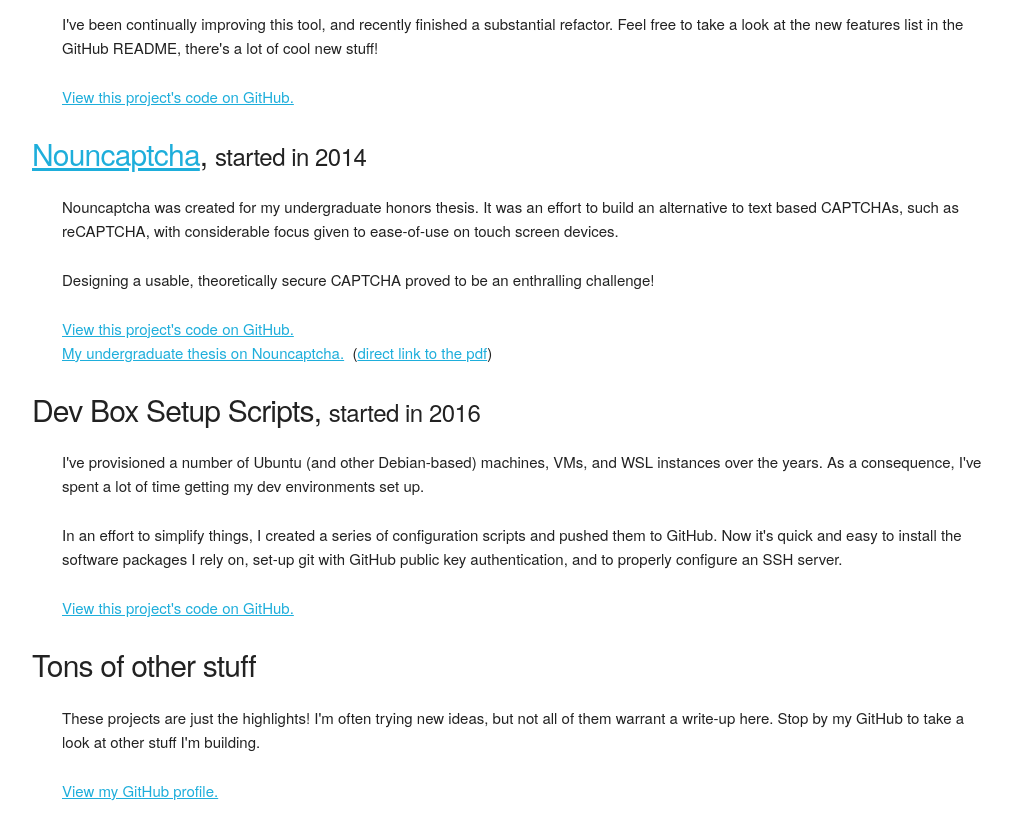
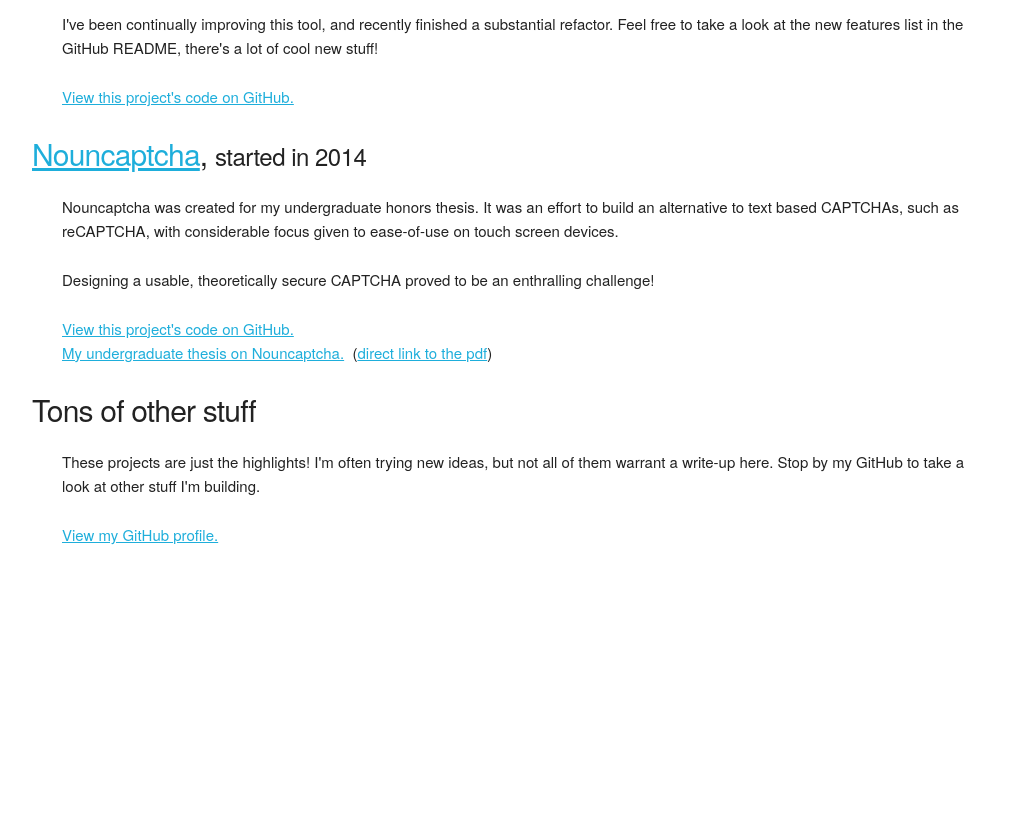
Before and after one commit to cjjeakle/cjjeakle.github.io, a Jekyll site: the page built from projects/index.html, in a window 1280 px wide and 900 px high, scrolled down 1091 px. Shown: the top 840 px of the window, without its empty margins (128-1140 px from the left). Built offline with Jekyll 4.4.1, drawn with Linux system fonts in a browser that asks for light colours; nearby versions of some CDN libraries; after the commit the page ends 1735 px from its top, so only the background shows below that.

Commit message:
Remove devbox-setup from projects page.
I don't really maintain those scripts these days, I've switched to private notes that I don't have to think about as much (since nobody else can see or rely on them).

```diff
--- a/projects/index.html
+++ b/projects/index.html
@@ -81,22 +81,6 @@
   </div>
 
   <div class="row">
-    <div class="row inline-header" id="devbox-setup"><h4>Dev Box Setup Scripts</h4><h5>started in 2016</h5></div>
-    <div class="row description">
-      <p>
-        I've provisioned a number of Ubuntu (and other Debian-based) machines, VMs, and WSL instances over the years. As a consequence, I've spent a lot of time getting my dev environments set up.
-      </p>
-      <p>
-        In an effort to simplify things, I created a series of configuration scripts and pushed them to GitHub.
-        Now it's quick and easy to install the software packages I rely on, set-up git with GitHub public key authentication, and to properly configure an SSH server.
-      </p>
-      <p>
-        <a href="https://github.com/cjjeakle/devbox-setup">View this project's code on GitHub.</a>
-      </p>
-    </div>
-  </div>
-
-  <div class="row">
     <div class="row" id="everything-else"><h4>Tons of other stuff</h4></div>
     <div class="row description">
       <p>
```
Also changed, not shown: 1 other file.
